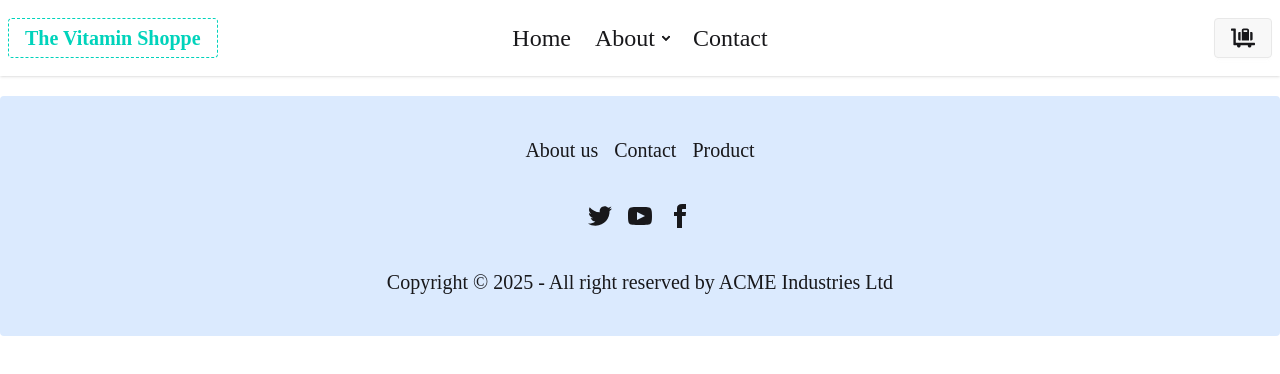
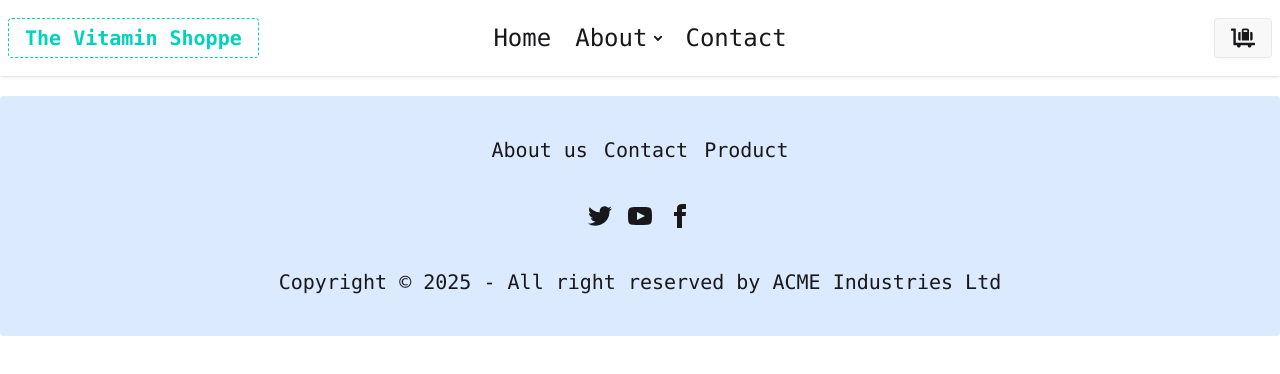
Before and after one commit to rayxonaS/2darsreact, a React (Vite) app: page /product/1 in a window 1280 px wide. Shown: the top 374 px of the page. Built offline with nearby package versions, Linux system fonts and the light colour scheme; no server answers; a web font is replaced by a local one.

Commit message:
refactor: update UI components to use font-mono for improved consistency in styling

```diff
--- a/src/components/Footer.jsx
+++ b/src/components/Footer.jsx
@@ -2,9 +2,9 @@ function Footer() {
   return (
     <footer className="footer footer-horizontal footer-center bg-blue-100 text-base-content rounded p-10 mt-5">
       <nav className="grid grid-flow-col gap-4">
-        <a className="link link-hover text-xl">About us</a>
-        <a className="link link-hover text-xl">Contact</a>
-        <a className="link link-hover text-xl">Product</a>
+        <a className="link link-hover text-xl font-mono">About us</a>
+        <a className="link link-hover text-xl font-mono">Contact</a>
+        <a className="link link-hover text-xl font-mono">Product</a>
       </nav>
       <nav>
         <div className="grid grid-flow-col gap-4">
@@ -44,7 +44,7 @@ function Footer() {
         </div>
       </nav>
       <aside>
-        <p className="text-xl">
+        <p className="text-xl font-mono">
           Copyright © {new Date().getFullYear()} - All right reserved by ACME
           Industries Ltd
         </p>
--- a/src/components/Navbar.jsx
+++ b/src/components/Navbar.jsx
@@ -45,20 +45,22 @@ function Navbar() {
             </li>
           </ul>
         </div>
-        <a className="btn btn-dash btn-accent text-xl">The Vitamin Shoppe</a>
+        <a className="btn btn-dash btn-accent text-xl font-mono">
+          The Vitamin Shoppe
+        </a>
       </div>
       <div className="navbar-center hidden lg:flex">
         <ul className="menu menu-horizontal px-1">
           <li>
-            <a className="text-2xl">Home</a>
+            <a className="text-2xl font-mono">Home</a>
           </li>
           <li>
             <details>
-              <summary className="text-2xl">About</summary>
+              <summary className="text-2xl font-mono">About</summary>
             </details>
           </li>
           <li>
-            <a className="text-2xl">Contact</a>
+            <a className="text-2xl font-mono">Contact</a>
           </li>
         </ul>
       </div>
--- a/src/pages/Home.jsx
+++ b/src/pages/Home.jsx
@@ -38,10 +38,14 @@ function Home() {
                     className="card-body gap-4"
                     to={`/product/${product.id}`}
                   >
-                    <h2 className="card-title">{product.title}</h2>
-                    <p>{product.description}</p>
+                    <h2 className="card-title font-mono text-xl">
+                      {product.title}
+                    </h2>
+                    <p className="font-mono">{product.description}</p>
                     <div className="card-actions justify-end">
-                      <button className="btn btn-primary">Buy Now</button>
+                      <button className="btn btn-ghost font-mono text-xl">
+                        Buy Now
+                      </button>
                     </div>
                   </Link>
                 </li>
@@ -50,7 +54,7 @@ function Home() {
           </ul>
           <div className="card-actions justify-end">
             <button
-              className="btn btn-dash btn-info mt-5 text-xl"
+              className="btn btn-dash btn-info mt-5 text-xl font-mono"
               onClick={changeLimit}
             >
               <svg
--- a/src/pages/Product.jsx
+++ b/src/pages/Product.jsx
@@ -22,10 +22,12 @@ function Product() {
               />
             </figure>
             <div className="card-body max-w-3xl">
-              <h2 className="card-title text-xl">{product.title}</h2>
-              <p className="text-xl">{product.description}</p>
+              <h2 className="card-title text-xl font-mono">{product.title}</h2>
+              <p className="text-xl font-mono">{product.description}</p>
               <div className="card-actions justify-end">
-                <button className="btn btn-primary">Purchase Now</button>
+                <button className="btn btn-primary font-mono">
+                  Purchase Now
+                </button>
               </div>
             </div>
           </div>
```
